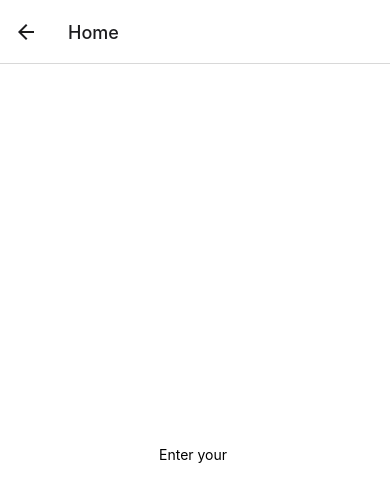
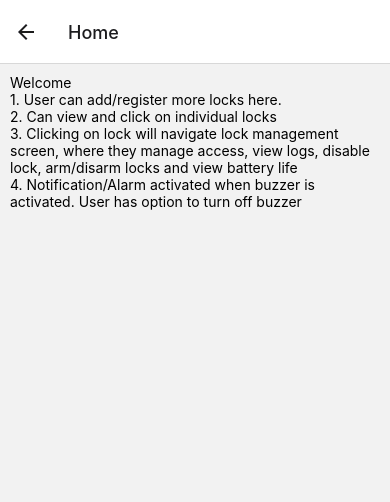
Before and after one commit to hiidz/460-CIIDS-Mobile, a React Native app: screen / in a window 390 px wide. Both pictures are taken after a click on the button "LOGIN". Shown: the top 502 px of the page. Built offline with nearby package versions, Linux system fonts and the light colour scheme.

Commit message:
Added notes for future implementation

```diff
--- a/routes/Home.js
+++ b/routes/Home.js
@@ -10,7 +10,11 @@ export const HomeScreen = ({ navigation, route }) => {
   }, []);
   return (
     <View style={styles.container}>
-      <Text>Enter your {user}</Text>
+      <Text>Welcome {user}</Text>
+      <Text>1. User can add/register more locks here.</Text>
+      <Text>2. Can view and click on individual locks</Text>
+      <Text>3. Clicking on lock will navigate lock management screen, where they manage access, view logs, disable lock, arm/disarm locks and view battery life</Text>
+      <Text>4. Notification/Alarm activated when buzzer is activated. User has option to turn off buzzer</Text>
       <StatusBar style="auto" />
     </View>
   );
@@ -18,9 +22,10 @@ export const HomeScreen = ({ navigation, route }) => {
 
 const styles = StyleSheet.create({
   container: {
-    flex: 1,
-    backgroundColor: "#fff",
-    alignItems: "center",
-    justifyContent: "center",
+    // flex: 1,
+    padding: 10,
+    // backgroundColor: "#fff",
+    // alignItems: "center",
+    // justifyContent: "center",
   },
 });
```
